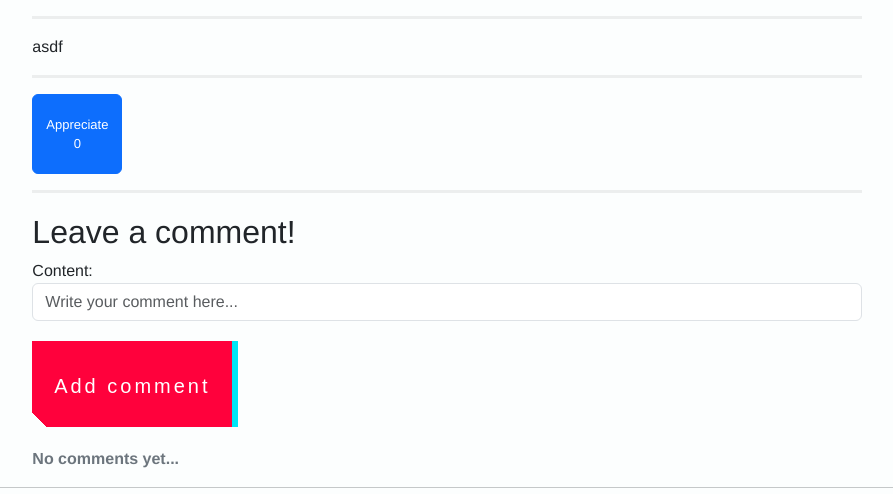
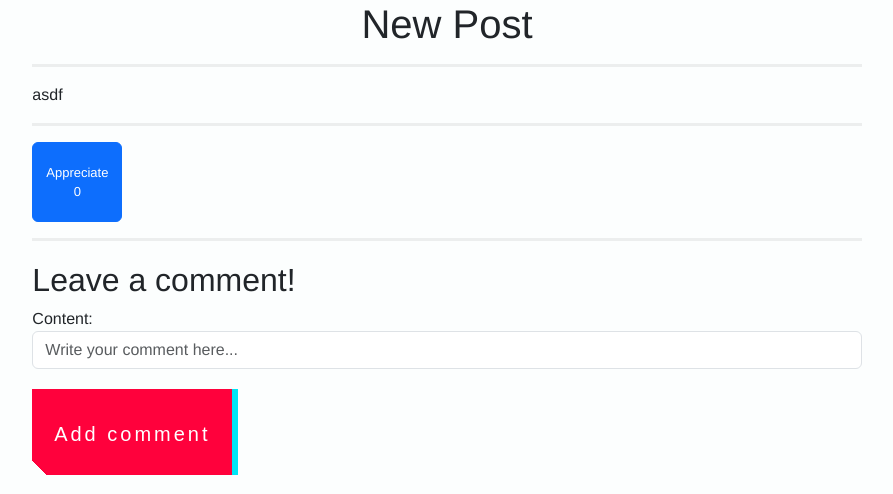
Before and after one commit to benjamincristian/project, a Django app: page /detail_view_post/46/ in a window 1280 px wide. Shown: the part 61-555 px from the top of the page, without its empty margins (193-1086 px from the left). Run offline with Django 4.2, Linux system fonts and the light colour scheme; a user stored in the database is signed in; data comes from the database, SQL or seed files in the repository; both versions use the stored data as it was after the commit; data that the repository does not hold is empty; some libraries are stand-ins or nearby versions.

Commit message:
V28 / clean function added to PostCreateView and to PostUpdateView

```diff
--- a/djangoProjectBlog/settings.py
+++ b/djangoProjectBlog/settings.py
@@ -48,7 +48,9 @@ MIDDLEWARE = [
     'django.middleware.common.CommonMiddleware',
     'django.middleware.csrf.CsrfViewMiddleware',
     'django.contrib.auth.middleware.AuthenticationMiddleware',
-    'django.contrib.messages.middleware.MessageMiddleware'
+    'django.contrib.messages.middleware.MessageMiddleware',
+    'django.middleware.locale.LocaleMiddleware',
+
 ]
 
 ROOT_URLCONF = 'djangoProjectBlog.urls'
--- a/post/forms.py
+++ b/post/forms.py
@@ -22,6 +22,13 @@ class PostForm(forms.ModelForm):
                                      'placeholder': 'Enter the tags related to this post...'})
         }
 
+    def clean(self):
+        cleaned_data = self.cleaned_data
+        all_posts = Post.objects.filter(title__exact=cleaned_data.get('title'))
+        if all_posts:
+            msg = f'A post with this title: "{cleaned_data.get("title")}", already exists!'
+            self._errors['title'] = self.error_class([msg])
+
 
 class PostUpdateForm(forms.ModelForm):
     class Meta:
@@ -36,6 +43,13 @@ class PostUpdateForm(forms.ModelForm):
             'tags': TextInput(attrs={'class': 'form-control', 'placeholder': 'Add tags here...'})
         }
 
+    def clean(self):
+        cleaned_data = self.cleaned_data
+        all_posts = Post.objects.filter(title__exact=cleaned_data.get('title'))
+        if all_posts:
+            msg = f'A post with this title: "{cleaned_data.get("title")}", already exists!'
+            self._errors['title'] = self.error_class([msg])
+
 
 class NewCommentForm(forms.ModelForm):
     class Meta:
--- a/templates/post/delete_post.html
+++ b/templates/post/delete_post.html
@@ -17,8 +17,8 @@
                             <h4 class="text-center">Are you sure you want to delete?</h4>
                         </div>
                         <div class="card-footer text-center">
-                            <button type="submit" class="btn btn-danger">Yes</button>
-                            <a href="{% url 'view-blog' %}" class="btn btn-secondary">NO</a>
+                            <button type="submit" class="btn btn-outline-danger">Yes</button>
+                            <a href="{% url 'view-blog' %}" class="btn btn-outline-secondary">No</a>
                         </div>
                     </form>
                 </div>
--- a/templates/post/detail_post.html
+++ b/templates/post/detail_post.html
@@ -8,7 +8,7 @@
         <div class="row">
             <div class="col-md-8 offset-md-2">
 
-{#                <h1 class="text-center">{{ post.title }}</h1>#}
+                <h1 class="text-center">{{ post.title }}</h1>
                 <hr class="solid" style="border-top: 3px solid #bbb;">
                 <p> {{ post.description | safe }}</p>
 
```
Also changed, not shown: db.sqlite3, locale/it/LC_MESSAGES/django.po (added).
